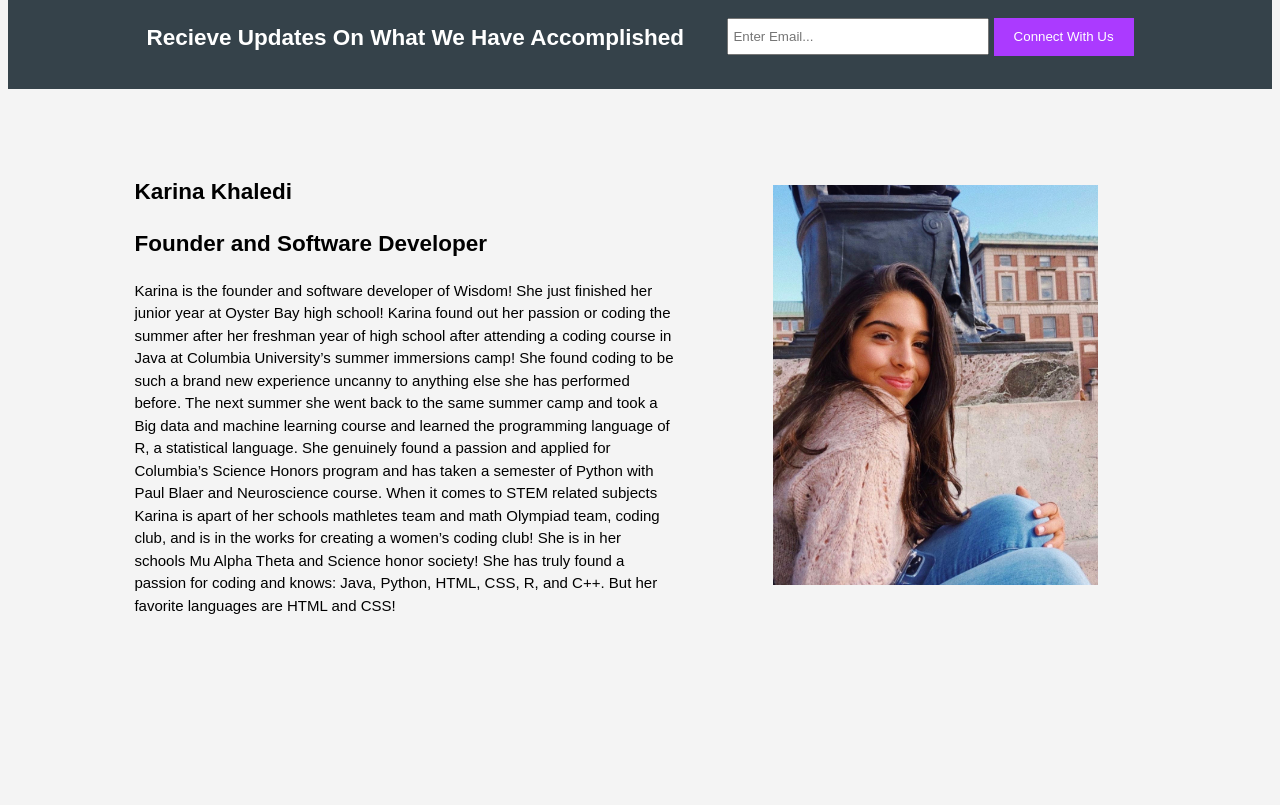
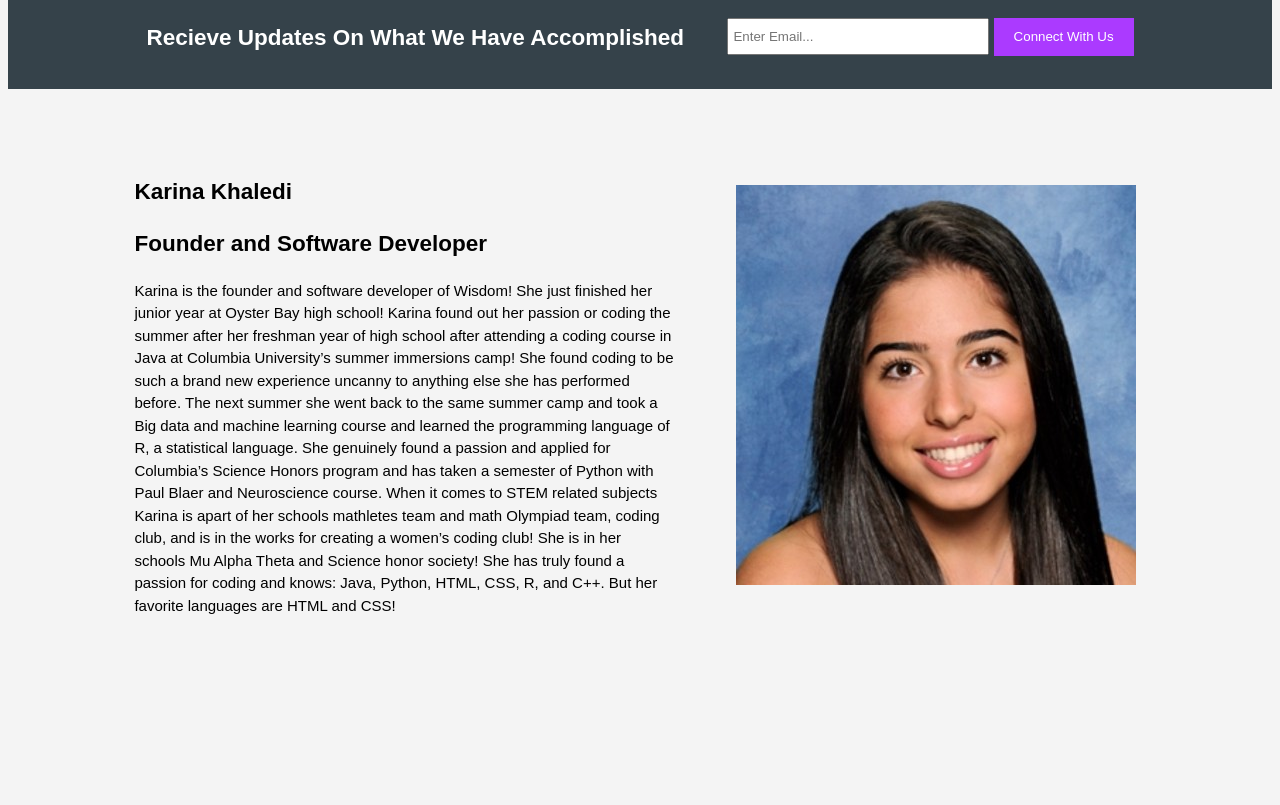
Before and after one commit to karinajasmine/girlswithwisdom, a plain HTML site: page ourteam.html in a window 1280 px wide. Shown: the part 260-1065 px from the top of the page. Drawn offline with Linux system fonts and the light colour scheme.

Commit message:
Update ourteam.html

```diff
--- a/ourteam.html
+++ b/ourteam.html
@@ -59,7 +59,7 @@
 
 
 <div class="square">
-    <img src="./karina.jpeg">
+    <img src="./karinaa.jpeg">
 </div>
 
 
```
